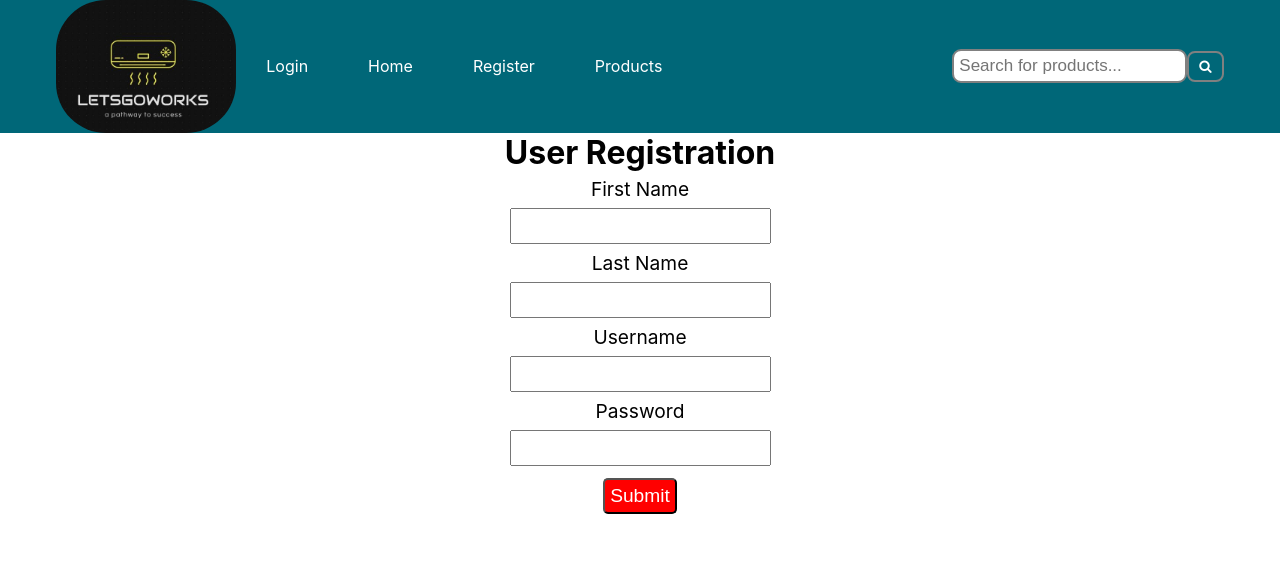
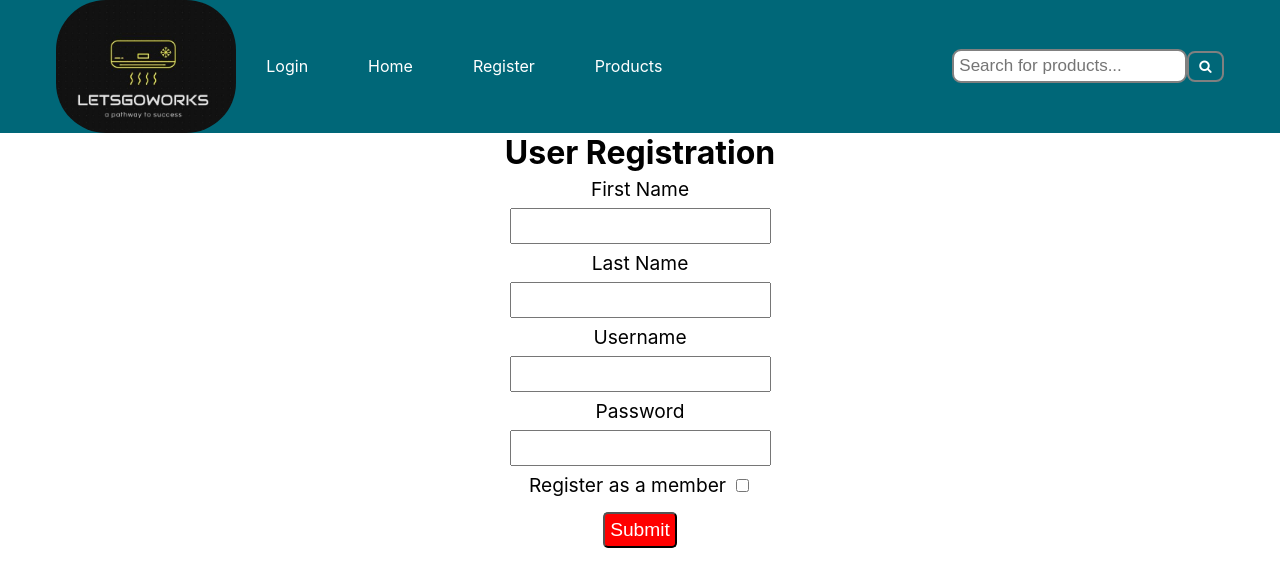
Before and after one commit to navroopsinghsandhu/EntiretyWebApp, a React (Create React App) app in the folder app/: page /register in a window 1280 px wide. Shown: the top 586 px of the page. Built offline with nearby package versions, Linux system fonts and the light colour scheme; the HTML template or start-up script is replaced by a standard one.

Commit message:
adds a new role - member

```diff
--- a/app/src/Nav.js
+++ b/app/src/Nav.js
@@ -48,8 +48,10 @@ function Nav({token, setToken}) {
                  {isLoggedIn && role == 'manager' ? <Link to="/addproducts" style={{ textDecoration: 'none' }}>
                     <li>Add Products</li>  </Link>: ''}
 
-                {role == 'customer' ? <Link to="/cart" style={{ textDecoration: 'none' }}>
+                {role == 'customer' || role == 'member'? <Link to="/cart" style={{ textDecoration: 'none' }}>
                     <li>Cart</li></Link> : ''}
+                {isLoggedIn && role == 'member'? <Link to="/memberoffers" style={{ textDecoration: 'none' }}>
+                    <li>Member Offers</li>  </Link>: ''}
                 { !isLoggedIn ? "": <li onClick={handleClick} >Logout</li> }
             </ul>
 
--- a/app/src/Register.js
+++ b/app/src/Register.js
@@ -9,6 +9,7 @@ function Register() {
     const [lastName, setLastName] = useState('');
     const [userName, setUserName] = useState('');
     const [password, setPassword] = useState('');
+    const [wantMembership, setwantMembership] = useState(false);
 
     // States for checking the errors
     const [submitted, setSubmitted] = useState(false);
@@ -38,6 +39,12 @@ function Register() {
     setSubmitted(false);
     };
 
+    const handleMembership = (e) => {
+        setwantMembership(!wantMembership);
+        // setSubmitted(false);
+    };
+
+
     // Handling the form submission
     const handleSubmit = (e) => {
     e.preventDefault();
@@ -46,7 +53,7 @@ function Register() {
     } else {
         setSubmitted(true);
         setError(false);
-        console.log(firstName, lastName, userName, password);
+        console.log(firstName, lastName, userName, password, wantMembership);
         // try {
             fetch("http://127.0.0.1:8000/user", {
               method: "POST",
@@ -54,7 +61,8 @@ function Register() {
                 UserName: userName,
                 FirstName: firstName,
                 LastName: lastName,
-                Password: password
+                Password: password,
+                wantMembership: wantMembership
               }),
             })
             .then((res) => res.json())
@@ -131,7 +139,11 @@ function Register() {
         <label className="label">Password</label>
         <input onChange={handlePassword} className="input"
             value={password} type="password" />
-
+        <div className="label">
+        <label>Register as a member</label>
+        <input  style={{ marginLeft:10}} onChange={handleMembership} className="input"
+            value={wantMembership} type="checkbox" />
+        </div>
         <button onClick={handleSubmit} className="btn_register" type="submit">
             Submit
         </button>
```
Also changed, not shown: app/src/MemberOffers.js (added, +24 -0 lines).
